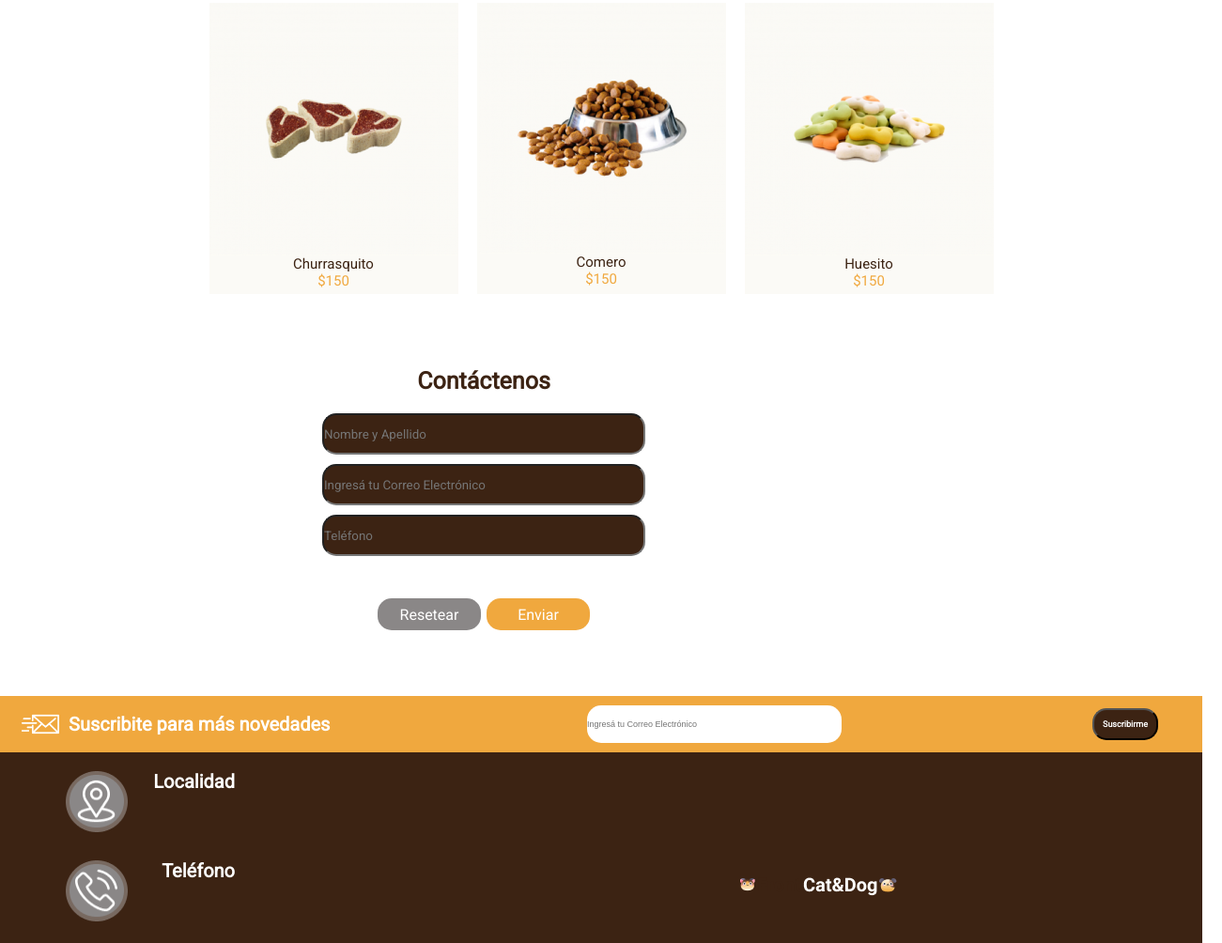
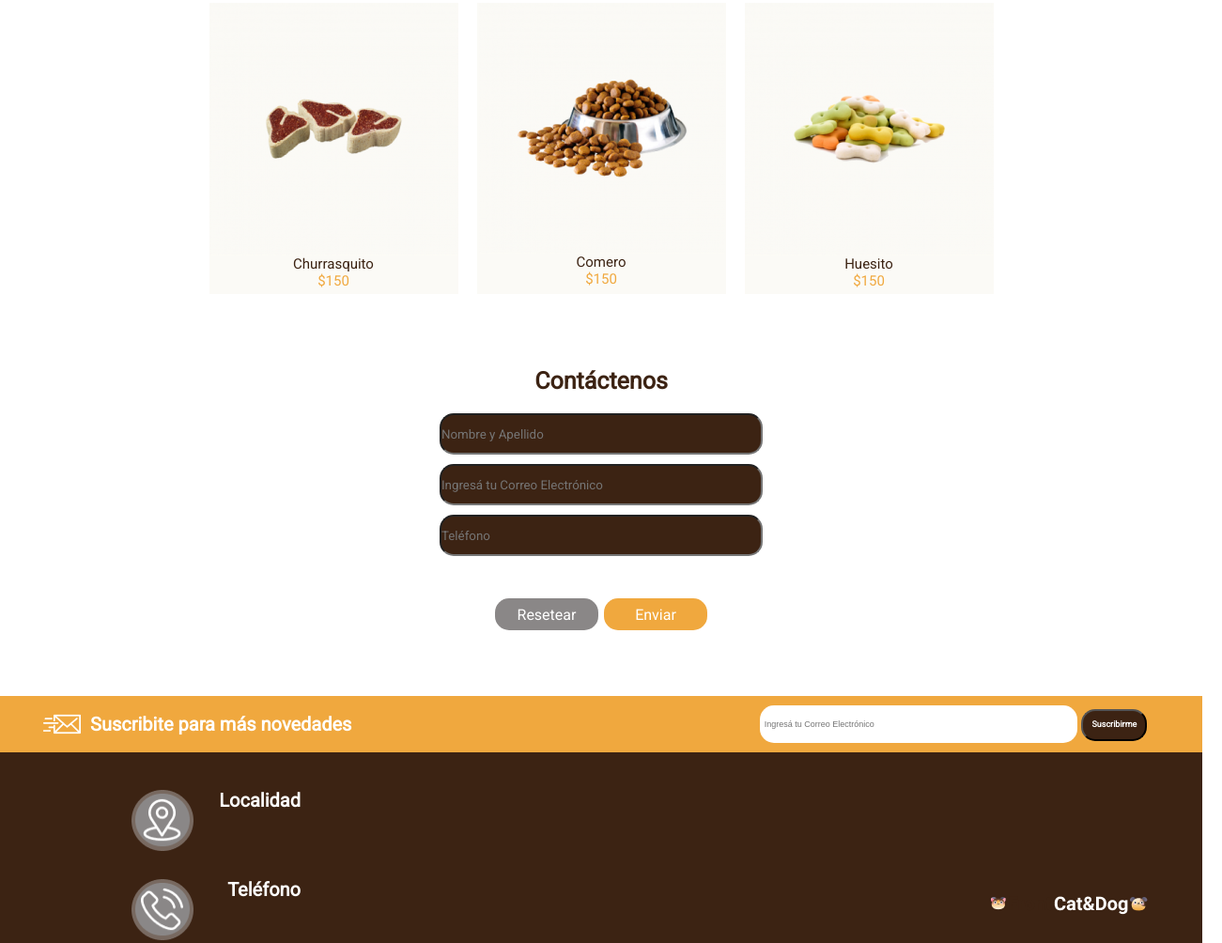
Before and after one commit to nikoam3/Front_End_1, a plain HTML site: page Trabajo Integrador/index.html in a window 1280 px wide. Shown: the part 723-1727 px from the top of the page at 94% size, 1301 px wide, since content can reach past the window. Drawn offline with Linux system fonts and the light colour scheme; files whose address does not match are found by name.

Commit message:
mejoras en footer sobre medidas

```diff
--- a/Trabajo Integrador/css/style.css
+++ b/Trabajo Integrador/css/style.css
@@ -84,6 +84,11 @@ body header section.segundo nav ul{
     justify-content: space-around;
     flex-wrap: wrap;
 }
+body main{
+    display: flex;
+    flex-direction: column;
+    align-items: center;
+}
 body main section.primera{
     /*height: 50vh*/
     /*min-height: 400px;*/
@@ -148,13 +153,12 @@ body main section.primera div button{
     line-height: 19px;
     text-align: center;
     color: #FFFFFF;
-    border: 0px
 }
 body main section.segunda{
     display: flex;
     flex-direction: column;
     align-items: center;
-    margin-top: 20px;
+    padding-top: 20px;
 }
 body main section.segunda h2{
     font-family: 'Roboto';
@@ -168,7 +172,6 @@ body main section.segunda div{
     display: flex;
     justify-content: space-between;
     width: 267px;
-    flex-direction: row;
     font-family: 'Roboto';
     font-style: normal;
     font-weight: 400;
@@ -179,9 +182,9 @@ body main section.segunda div{
 }
 body main section.tercera{
     display: flex;
-    flex-direction: row;
     justify-content: center;
-    margin-top: 50px;
+    flex-wrap: wrap;
+    padding-top: 50px;
 }
 body main section.tercera article{
     display: flex;
@@ -207,8 +210,8 @@ body main section.tercera span.precio{
     color: #F0A83E;
 }
 body main section.cuarta{
-    width: 340px;
-    margin: 78px 0px 0px 343px;
+    width: 33.2vw;
+    padding-top: 78px;
     display: flex;
     flex-direction: column;
     align-items: center;
@@ -258,14 +261,14 @@ body main section.cuarta div button.enviar{
     background-color: #F0A83E;
 }
 body footer section.primer{
-    height: 60px;
     margin-top: 70px;
+    padding: 10px 4.58vw 10px 23px;
     background-color: #F0A83E;
     display: flex;
-    flex-direction: row;
     justify-content: space-between;
     align-items: center;
 }
+
 body footer section.primer img{
     margin-left: 23px;
 }
@@ -279,11 +282,9 @@ body footer section.primer span{
     color: #FFFFFF;
 }
 body footer section.primer input{
-    position: absolute;
-    margin-left: 625px;
+    width: 26.46vw;
+    height: 40px;
     border: 0px;
-    width: 271px;
-    height: 40px;
     border-radius: 15px;
     font-size: 9px;
     background-color: #FFFFFF;
@@ -292,7 +293,7 @@ body footer section.primer input{
 body footer section.primer button{
     width: 70px;
     height: 34px;
-    margin-right: 47px;
+    /*margin-right: 47px;*/
     border-radius: 15px;
     background: #3C2313;
     font-family: 'Roboto';
@@ -302,7 +303,8 @@ body footer section.primer button{
     color: #FFFFFF;
 }
 body footer section.segundo{
-    height: 284px;
+    /*height: 284px;*/
+    padding: 20px 6.83vw 20px 70px;
     display: flex;
     flex-direction: column;
     justify-content: space-between;
@@ -327,7 +329,7 @@ body footer section.segundo div span{
 }
 body footer section.segundo img.logo{
     position: absolute;
-    margin: 130px 0px 0px 788px
+    padding: 130px 0px 0px 76.95vw
 }
 body footer section.tercero{
     display: flex;
--- a/Trabajo Integrador/index.html
+++ b/Trabajo Integrador/index.html
@@ -38,7 +38,6 @@
 
     <main>
         <section class="primera" >
-            <!--<img src="img/bowl-and-pet-daities-on-green-background 1.png" alt="Background">-->
             <div>
                 <span class="placer">¡Es un placer tenerte aquí!</span>
                 <span class="comederos">¡Comederos en descuento!</span>
@@ -88,8 +87,10 @@
         <section class="primer">
                 <img src="img/enviar-correo 1.png" alt="email">
                 <span> Suscribite para más novedades </span>
-                <input type="email" id="email" placeholder="Ingresá tu Correo Electrónico">
-                <button>Suscribirme</button>
+                <form action="" method="post">
+                    <input type="email" id="email" placeholder="  Ingresá tu Correo Electrónico">
+                    <button>Suscribirme</button>
+                </form>
          </section>
          <section class="segundo">
              <div>
@@ -104,8 +105,7 @@
                 <img src="img/Icono-email.png" alt="Email">
                 <span> Correo Electrónico </span>
              </div>
-
-             <img class="logo" src="img/Logo.png" alt="Logo">
+                <img class="logo" src="img/Logo.png" alt="Logo">
              </section>
          <section class="tercero">
              <p>Todos los derechos reservados Front End</p>
```
